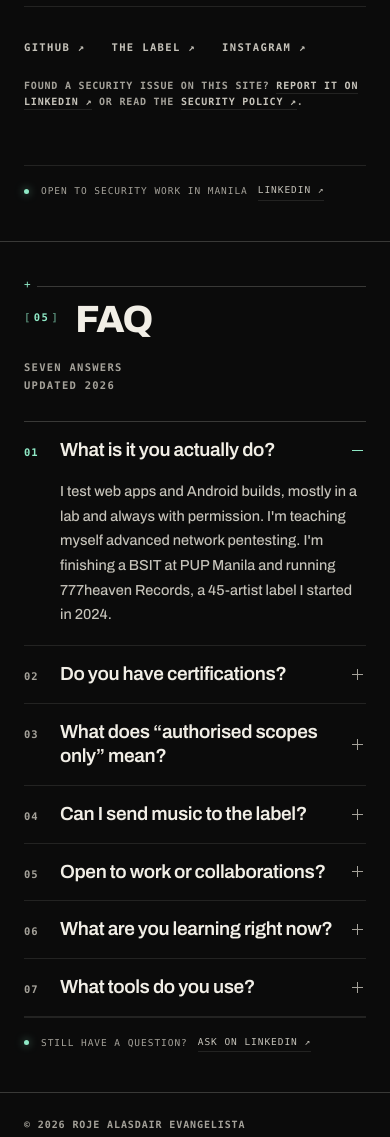
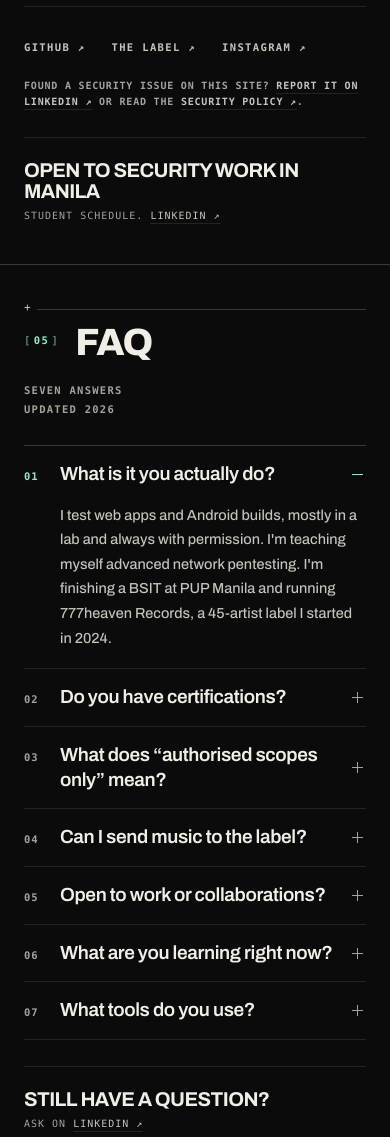
Before and after one commit to AlasdairDev/rojealasdair, a plain HTML site: page index.html in a window 390 px wide. Shown: the part 6280-7417 px from the top of the page. Drawn offline with Linux system fonts and the light colour scheme.

Commit message:
Finish the tablet and mobile pass
- About switches to a photo plus spec row on tablet, with the bio below,
  instead of a small portrait over a wide empty column
- Contact and FAQ close with a full-width call block that grows to fill
  the remaining section height, so no detached footer over blank space
- Tablet masthead scales up to 18px
- Verified no horizontal overflow from 320 to 1440

```diff
--- a/index.html
+++ b/index.html
@@ -399,7 +399,10 @@
 
     <p class="disclosure">Found a security issue on this site? <a href="https://www.linkedin.com/in/roje-alasdair-evangelista-00630b291/" target="_blank" rel="noopener noreferrer">Report it on LinkedIn ↗</a> or read the <a href="https://github.com/AlasdairDev/rojealasdair/blob/main/SECURITY.md" target="_blank" rel="noopener noreferrer">security policy ↗</a>.</p>
 
-    <p class="sec-footline"><span class="led" aria-hidden="true"></span>Open to security work in Manila <a href="https://www.linkedin.com/in/roje-alasdair-evangelista-00630b291/" target="_blank" rel="noopener noreferrer">LinkedIn ↗</a></p>
+    <div class="sec-cta">
+      <p class="sec-cta-t">Open to security work in Manila</p>
+      <p class="sec-cta-n">Student schedule. <a href="https://www.linkedin.com/in/roje-alasdair-evangelista-00630b291/" target="_blank" rel="noopener noreferrer">LinkedIn ↗</a></p>
+    </div>
   </section>
 
   <section class="sec" id="faq">
@@ -440,7 +443,10 @@
       </details>
     </div>
 
-    <p class="sec-footline"><span class="led" aria-hidden="true"></span>Still have a question? <a href="https://www.linkedin.com/in/roje-alasdair-evangelista-00630b291/" target="_blank" rel="noopener noreferrer">Ask on LinkedIn ↗</a></p>
+    <div class="sec-cta">
+      <p class="sec-cta-t">Still have a question?</p>
+      <p class="sec-cta-n">Ask on <a href="https://www.linkedin.com/in/roje-alasdair-evangelista-00630b291/" target="_blank" rel="noopener noreferrer">LinkedIn ↗</a></p>
+    </div>
   </section>
 
   <footer class="colophon">
--- a/style.css
+++ b/style.css
@@ -867,26 +867,36 @@ blockquote {
 }
 .doors a:hover .door-a { color:var(--accent); transform:translate(3px,-3px); }
 
-.sec-footline {
-  margin-top:auto;
-  padding-top:16px;
+.sec-cta {
+  flex:1;
+  margin-top:26px;
+  padding-top:22px;
   border-top:1px solid var(--line-soft);
-  display:flex; align-items:center; flex-wrap:wrap;
-  gap:6px 10px;
+  display:flex; flex-direction:column; justify-content:center;
+  gap:6px;
+}
+.sec-cta-t {
+  font-family:var(--display);
+  font-weight:700;
+  font-size:clamp(20px, 2.4vw, 30px);
+  line-height:1.05;
+  letter-spacing:-.03em;
+  text-transform:uppercase;
+}
+.sec-cta-n {
   font-family:var(--mono);
-  font-size:9.5px;
+  font-size:10px;
   letter-spacing:.1em;
   text-transform:uppercase;
   color:var(--dim);
 }
-.sec-footline a {
+.sec-cta-n a {
   color:var(--muted);
   border-bottom:1px solid var(--line-soft);
   padding-bottom:2px;
   transition:color .16s ease, border-color .16s ease;
 }
-.sec-footline a:hover { color:var(--accent); border-bottom-color:var(--accent); }
-.sec-footline .led { margin-right:2px; }
+.sec-cta-n a:hover { color:var(--accent); border-bottom-color:var(--accent); }
 
 .contact-links {
   display:flex; flex-wrap:wrap;
@@ -1008,6 +1018,20 @@ blockquote {
   .filter { padding:8px 0; }
 }
 
+@media (min-width:600px) and (max-width:1080px) {
+  .mbar .monogram { font-size:18px; }
+}
+
+@media (min-width:641px) and (max-width:1080px) {
+  .about-grid {
+    grid-template-columns:minmax(0, 240px) minmax(0, 1fr);
+    grid-template-areas:"photo table" "bio bio";
+    column-gap:32px;
+    row-gap:28px;
+  }
+  .spec-table { max-width:none; }
+}
+
 @media (max-width:900px) {
   .label-stats { grid-template-columns:1fr 1fr; gap:16px; }
   .label-stats dd { font-size:24px; }
```
